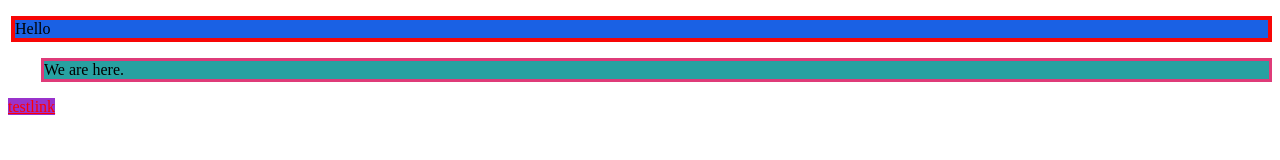
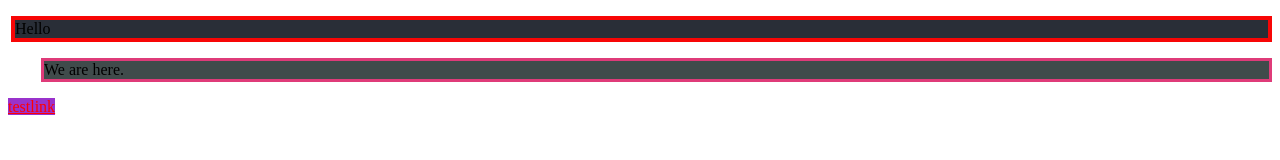
Before and after one commit to smithWEBtek/gulp-project1, a website: page app/index.html in a window 1280 px wide. Drawn offline with Linux system fonts and the light colour scheme.

Commit message:
Review blog post

```diff
--- a/app/scss/styles.scss
+++ b/app/scss/styles.scss
@@ -4,7 +4,7 @@ a {
 }
 
 p.mytext1{
-	background-color: rgb(26, 97, 228);
+	background-color: rgb(41, 46, 55);
 	margin-left: 3px;
 	border: 4px solid rgb(247, 6, 6);
 }
--- a/package.json
+++ b/package.json
@@ -9,7 +9,7 @@
   "author": "",
   "license": "ISC",
   "devDependencies": {
-    "browser-sync": "^2.26.3",
+    "browser-sync": "^2.26.7",
     "gulp": "^4.0.0",
     "gulp-sass": "^4.0.2"
   },
```
Also changed, not shown: app/css/scss/styles.css, 1 other file.
